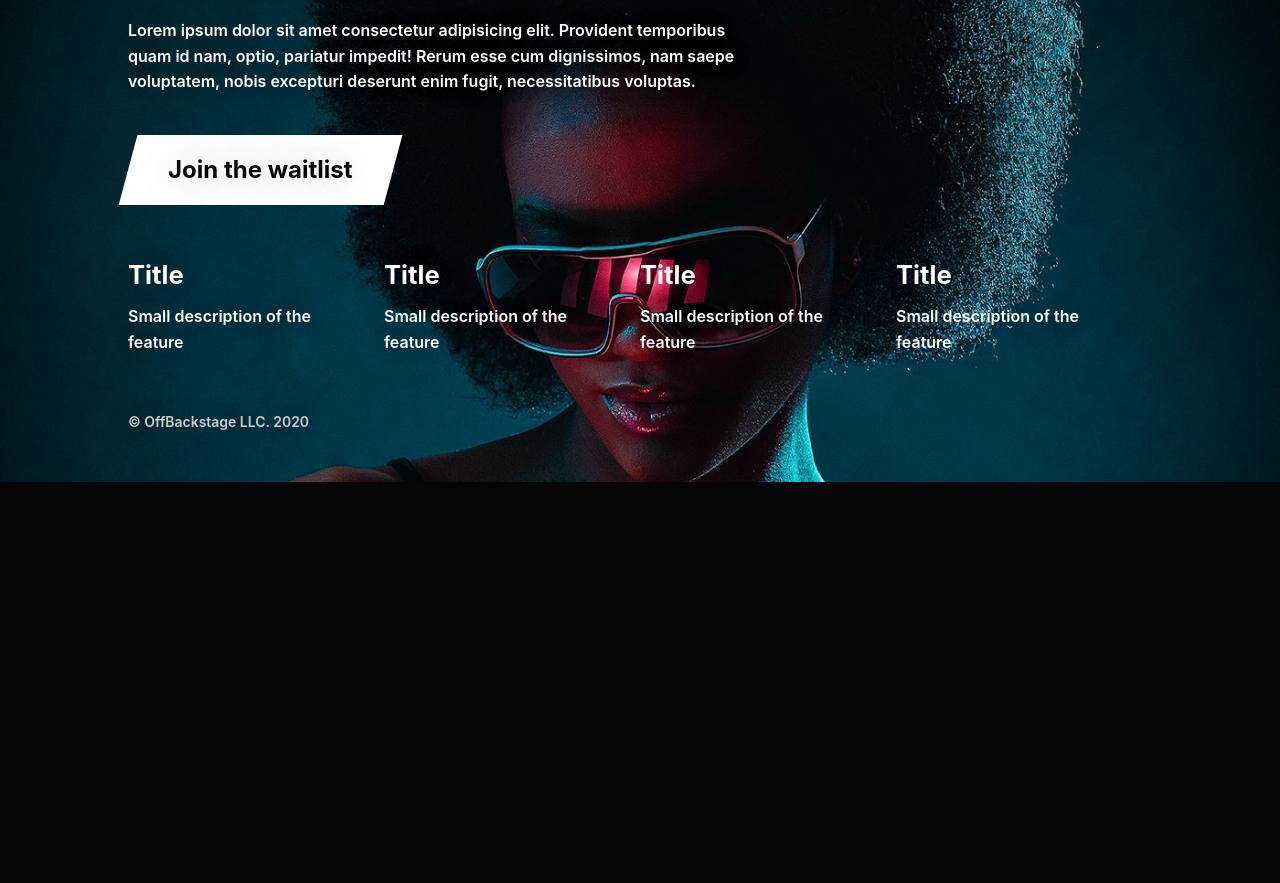
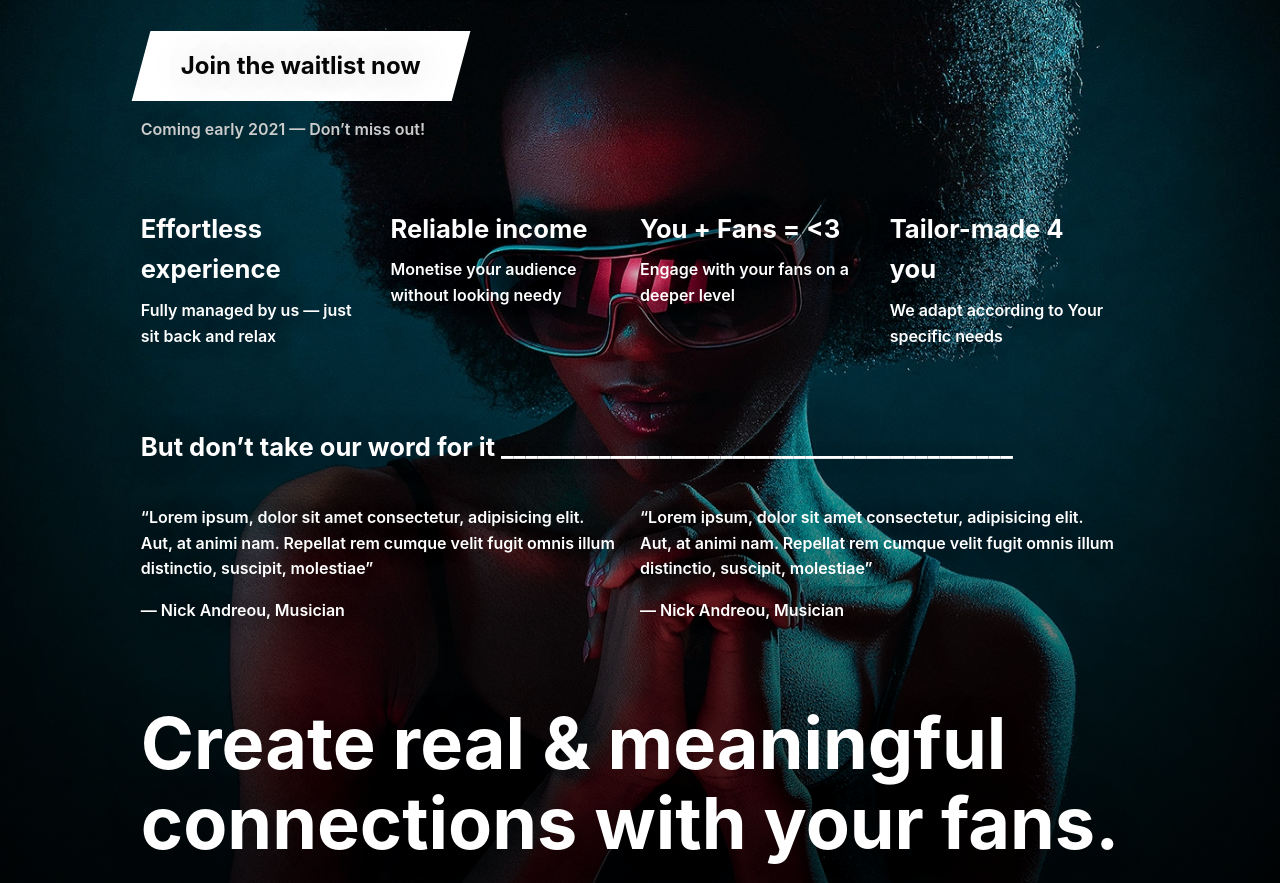
Before and after one commit to offbackstage/front, a plain HTML site: page index.html in a window 1280 px wide. Shown: the part 473-1356 px from the top of the page. Before the commit the page ends 955 px from the top, so only its background shows below. Drawn offline with Linux system fonts and the light colour scheme.

Commit message:
copy changes

```diff
--- a/index.html
+++ b/index.html
@@ -11,17 +11,36 @@
   <div id="content">
     <div class="hero">
       <img src="./images/logo-square--white.svg" alt="offbackstage logo" width="100" />
-      <h1>A new community for creators</h1>
-      <h2 class="colour--grey">Coming early 2021</h2>
-      <p>Lorem ipsum dolor sit amet consectetur adipisicing elit. Provident temporibus quam id nam, optio, pariatur impedit! Rerum esse cum dignissimos, nam saepe voluptatem, nobis excepturi deserunt enim fugit, necessitatibus voluptas.</p>
-      <a href="https://forms.gle/6VF4V2bVN6vTvGAi8" class="button" title="Join the waitlist">Join the waitlist</a>
+      <h1>Real convos.<br/>Real con&#11020;nections.</h1>
+      <h2>Offer one-of-a-kind online experiences for your fans.</h2>
+      <a href="https://forms.gle/6VF4V2bVN6vTvGAi8" class="button" title="Join the waitlist now">Join the waitlist now</a>
+      <p class="colour--grey">Coming early 2021 &mdash; Don&rsquo;t miss out!</p>
 
+      <div class="flex-grid  margin-top--1sp">
+        <div><h3>Effortless experience</h3><p>Fully managed by us &mdash; just sit back and relax</p></div>
+        <div><h3>Reliable income</h3><p>Monetise your audience without looking needy</p></div>
+        <div><h3>You + Fans = <3</h3><p>Engage with your fans on a deeper level</p></div>
+        <div><h3>Tailor-made 4 you</h3><p>We adapt according to Your specific needs</p></div>
+      </div>
+    </div>
+
+    <div class="margin-top--1sp">
+      <h2 class="separator">But don&rsquo;t take our word for it __________________________________________</h2>
       <div class="flex-grid">
-        <div><h3>Title</h3><p>Small description of the feature</p></div>
-        <div><h3>Title</h3><p>Small description of the feature</p></div>
-        <div><h3>Title</h3><p>Small description of the feature</p></div>
-        <div><h3>Title</h3><p>Small description of the feature</p></div>
+        <div>
+          <p>&ldquo;Lorem ipsum, dolor sit amet consectetur, adipisicing elit. Aut, at animi nam. Repellat rem cumque velit fugit omnis illum distinctio, suscipit, molestiae&rdquo;</p>
+          <p>&mdash; Nick Andreou, Musician</p>
+        </div>
+        <div>
+          <p>&ldquo;Lorem ipsum, dolor sit amet consectetur, adipisicing elit. Aut, at animi nam. Repellat rem cumque velit fugit omnis illum distinctio, suscipit, molestiae&rdquo;</p>
+          <p>&mdash; Nick Andreou, Musician</p>
+        </div>
       </div>
+    </div>
+
+    <div class="margin-top--1sp">
+      <h2 class="h1">Create real & meaningful connections with your fans.</h2>
+      <a href="https://forms.gle/6VF4V2bVN6vTvGAi8" class="button" title="Join the waitlist now">Join the waitlist now</a>
     </div>
 
     <footer>
--- a/style.css
+++ b/style.css
@@ -15,8 +15,7 @@ body {
   -webkit-font-smoothing: antialiased;
   -moz-osx-font-smoothing: grayscale;
   text-shadow: 0 0 40px rgba(0,0,0,.3);
-  margin-top: 6.66em;
-  padding-bottom: 40px;
+  margin: 6.66em 0 0 0;
 }
 a {
   transition: all .3s;
@@ -28,8 +27,12 @@ a {
   display: flex;
   flex-direction: column;
   margin: 0 auto;
-  max-width: calc(80vw);
-  min-height: calc(100vh);
+  padding: 0 11vw;
+  min-height: calc(140vh);
+  background: rgb(0,0,0);
+  background: linear-gradient(0deg, rgba(0,0,0,1) 0%, rgba(0,0,0,0) 69%, rgba(0,0,0,0) 100%);
+  padding-bottom: 40px;
+  z-index: 2;
 }
 .hero {
   margin-top: auto;
@@ -40,10 +43,10 @@ a {
 p {
   max-width: 60ch;
 }
-h1 {
+h1, .h1 {
   font-size: clamp(32px, 12vw, 72px);
-  line-height: 1em;
-  width: 80%;
+  line-height: 1.1em;
+  width: 100%;
   margin: 24px 0 0 0;
 }
 h2, h3 {
@@ -65,9 +68,10 @@ h3 {
   padding: 16px 40px;
   position: relative;
   cursor: pointer;
-  margin: 24px 0;
+  margin: 24px 0 0;
   display: inline-block;
   text-decoration: none;
+  z-index: 2;
 }
 .button:hover {
   opacity: .8;
@@ -91,17 +95,21 @@ h3 {
 }
 .flex-grid > * {
   flex: 1;
-  padding-right: 40px;
+  padding-right: 24px;
 }
 @media (max-width: 666px) {
   .flex-grid {
     display: block;
   }
+  .flex-grid > * {
+    padding-right: 0;
+  }
 }
+
 
 footer {
   font-size: .874em;
-  padding-top: 40px;
+  margin-top: 80px;
   color: #ccc;
 }
 
@@ -110,3 +118,6 @@ footer {
 .colour--grey {
   color: #ccc;
 }
+.margin-top--1sp {
+  margin-top: 40px;
+}
```
